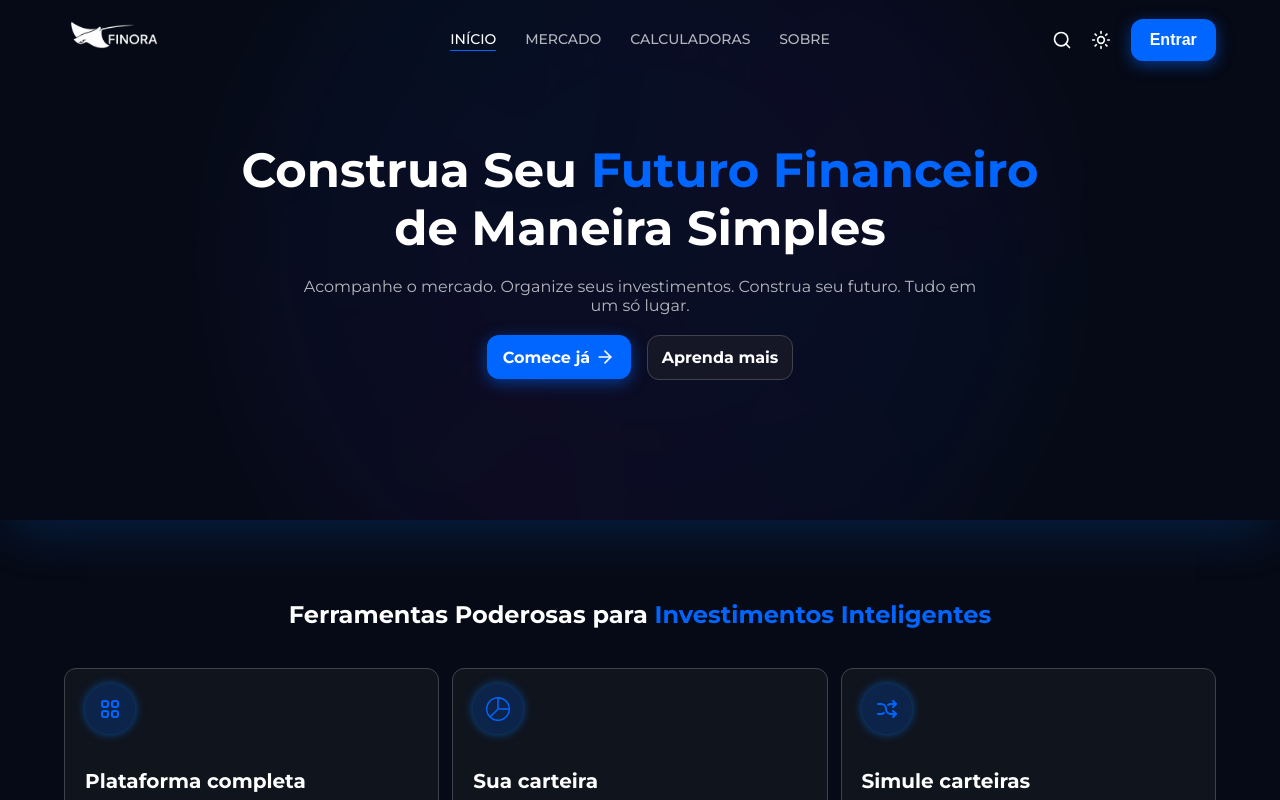
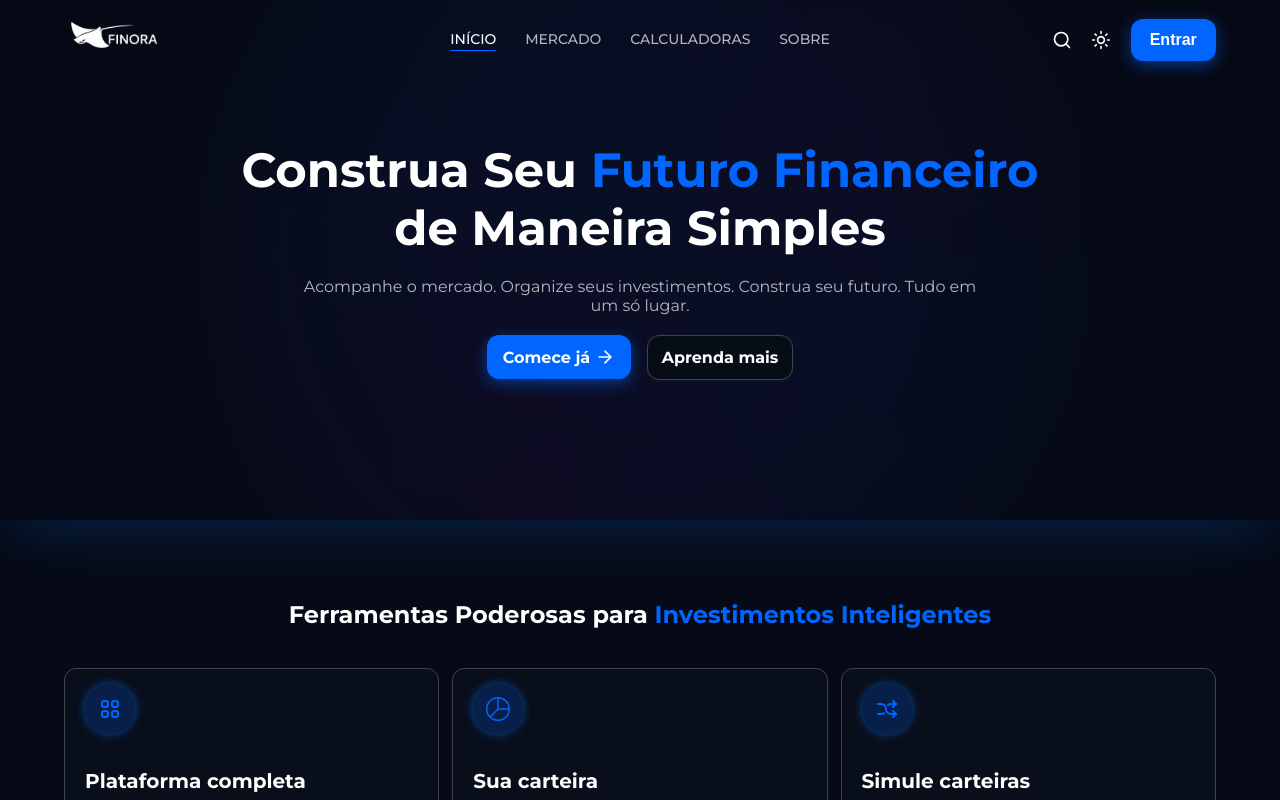
Before and after one commit to Lucas-PG/finora, a React (Create React App) app in the folder app/: page / in a window 1280 px wide. Shown: the top 800 px of the page. Built offline with nearby package versions, Linux system fonts and the light colour scheme; no server answers.

Commit message:
atualiza css global

```diff
--- a/app/src/style.css
+++ b/app/src/style.css
@@ -5,11 +5,11 @@
   --primary-blue: #0066ff;
   --primary-blue-opacity: #0066ff33;
   --primary-blue-glow: rgba(0, 102, 255, 0.5);
-  --card-bg: #10141d;
+  --card-bg: #090e1b;
   --card-border: #41434a;
   --card-header: #181e2b;
   --faded: rgba(255, 255, 255, 0.7);
-  --secondary-btn: #151727;
+  --secondary-btn: #070d17;
   --secondary-text: #d1d5db;
   --green: #3bff00;
   --red: #ee4443;
@@ -125,9 +125,10 @@ body {
 .secondary-btn {
   transition:
     color 0.2s ease,
-    border 0.2 ease,
-    border-radius 0.2 ease;
-  border-radius: var(--custom-border-radius);
+    border 0.2s ease,
+    border-radius 0.2s ease,
+    box-shadow 0.2s ease;
+  border-radius: 12px; /* ou use sua var: var(--custom-border-radius) */
   background-color: var(--secondary-btn);
   color: var(--foreground);
   border: 1px solid var(--card-border);
@@ -135,14 +136,19 @@ body {
   text-decoration: none;
   white-space: nowrap;
   font-weight: bold;
+
+  box-shadow:
+    inset 0 0 2px rgba(255, 255, 255, 0.05),
+    0 1px 3px rgba(255, 255, 255, 0.05); /* sombra leve interna + externa */
 }
 
 .secondary-btn:hover {
-  filter: brightness(125%);
-  scale: 1.02;
+  filter: brightness(115%);
+  transform: scale(1.03);
   box-shadow:
-    0 0 10px var(--secondary-btn),
-    0 0 20px var(--secondary-btn);
+    inset 0 0 2px rgba(255, 255, 255, 0.08),
+    0 0 8px rgba(0, 123, 255, 0.3),
+    0 0 12px rgba(0, 123, 255, 0.2);
 }
 
 .animated-section {
```
